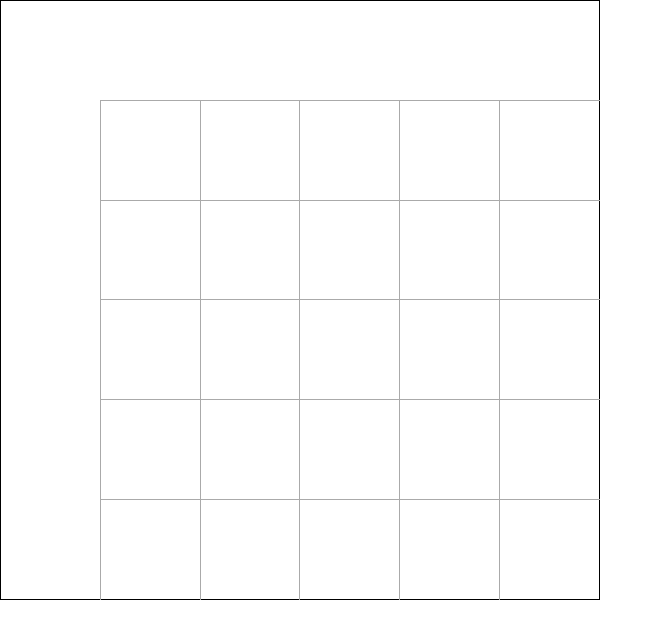
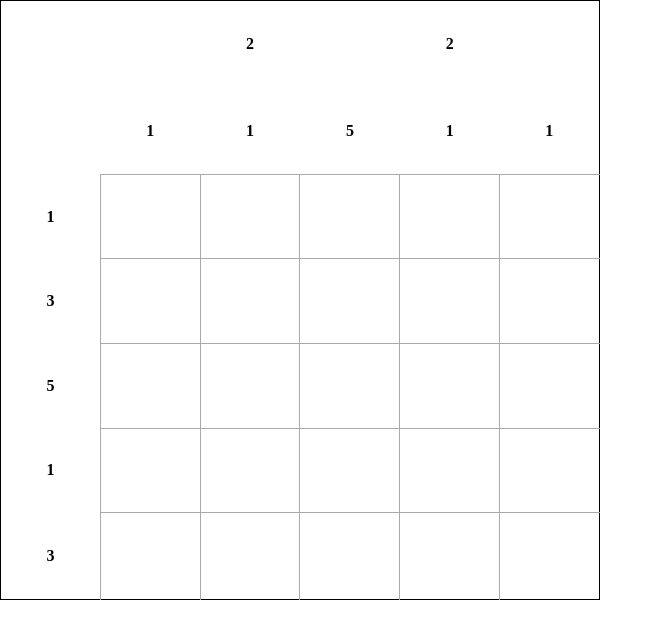
Before and after one commit to NatUsik6/RS-School-Stage1-Tasks, a plain HTML site: page nonograms/index.html in a window 1280 px wide. Shown: the whole page, without its empty margins (0-663 px from the left). Drawn offline with Linux system fonts and the light colour scheme.

Commit message:
feat: add logic to fill clues

```diff
--- a/nonograms/src/common.js
+++ b/nonograms/src/common.js
@@ -1,7 +1,15 @@
 export const createElement = (tag, className, parent) => {
   const element = document.createElement(tag);
   element.className = className;
-  parent.appendChild(element);
+  parent.append(element);
 
   return element;
 };
+
+export const createPreElement = (tag, className, parent) => {
+  const element = document.createElement(tag);
+  element.className = className;
+  parent.prepend(element);
+
+  return element;
+};
--- a/nonograms/src/index.js
+++ b/nonograms/src/index.js
@@ -1,40 +1,73 @@
 "use strict";
 
-import { createElement } from "./common.js";
+import { createElement, createPreElement } from "./common.js";
 
 const tableWidth = 5;
 const tableHeight = 5;
 
 const main = createElement("main", "main", document.querySelector("body"));
+const table = createElement("table", "table", main);
 
-const createTable = () => {
-  const table = createElement("table", "table", main);
-  const firstRow = createElement("tr", "table-row", table);
+const clueTableRows = [];
+const tableRows = [];
+let nonograms = [];
 
-  for (let index = 0; index < tableWidth + 1; index++) {
-    createElement("th", "clue-cell clue-cell-vertical", firstRow);
-  }
+const getNonograms = async () => {
+  const response = await fetch("resources/nonograms.json");
+  nonograms = await response.json();
+}
+
+const createTable = async () => {
+  await getNonograms();
 
   for (let rowIndex = 0; rowIndex < tableHeight; rowIndex++) {
     const row = createElement("tr", "table-row", table);
-    createElement("th", "clue-cell clue-cell-horizontal", row);
+    tableRows.push(row);
 
     for (let cellIndex = 0; cellIndex < tableWidth; cellIndex++) {
       createElement("td", "cell", row);
     }
   }
+
+  const verticalClues = getVerticalClues();
+  fillVerticalClueCells(verticalClues);
+
+  const horizontalClues = getHorizontalClues();
+  fillHorizontalClueCells(horizontalClues);
 };
 
-const fillClues = async () => {
-  const response = await fetch("../resources/nonograms.json");
-  const nonograms = await response.json();
+const getVerticalClues = () => {
+  const nonogram = nonograms[0];
+  const verticalClues = [];
+
+  for (let columnIndex = 0; columnIndex < nonogram.data[0].length; columnIndex++) {
+    const clueColumn = [0];
+
+    for (let cellIndex = 0; cellIndex < nonogram.data.length; cellIndex++) {
+      const cell = nonogram.data[cellIndex][columnIndex];
+
+      if (cell === 0 && clueColumn[clueColumn.length - 1] !== 0) {
+        clueColumn.push(0);
+      }
+
+      if (cell === 1) {
+        clueColumn[clueColumn.length - 1]++;
+      }
+    }
+
+    verticalClues.push(clueColumn.filter(item => item !== 0).reverse());
+  }
+
+  return verticalClues;
+}
+
+const getHorizontalClues = () => {
   const nonogram = nonograms[0];
   const horizontalClues = [];
 
   for (let rowIndex = 0; rowIndex < nonogram.data.length; rowIndex++) {
     const row = nonogram.data[rowIndex];
-    horizontalClues.push([0]);
-    const clueRow = horizontalClues[rowIndex];
+    const clueRow = [0];
 
     for (let cellIndex = 0; cellIndex < row.length; cellIndex++) {
       const cell = row[cellIndex];
@@ -47,6 +80,55 @@ const fillClues = async () => {
         clueRow[clueRow.length - 1]++;
       }
     }
+
+    horizontalClues.push(clueRow.filter(item => item !== 0).reverse());
+  }
+
+  return horizontalClues;
+}
+
+const fillVerticalClueCells = (verticalClues) => {
+  const maxCluesCount = verticalClues.reduce((maxCount, cluesColumn) => {
+    return maxCount > cluesColumn.length ? maxCount : cluesColumn.length;
+  }, 0);
+
+  for (let rowIndex = 0; rowIndex < maxCluesCount; rowIndex++) {
+    const row = createPreElement("tr", "table-row", table);
+    clueTableRows.unshift(row);
+
+    for (let index = 0; index < tableWidth; index++) {
+      const verticalClueCell = createElement("th", "clue-cell clue-cell-vertical", row);
+      const cellValue = verticalClues[index][rowIndex];
+
+      if (cellValue) {
+        verticalClueCell.textContent = cellValue;
+      }
+    }
+  }
+}
+
+const fillHorizontalClueCells = (horizontalClues) => {
+  const maxCluesCount = horizontalClues.reduce((maxCount, cluesColumn) => {
+    return maxCount > cluesColumn.length ? maxCount : cluesColumn.length;
+  }, 0);
+
+  for (const clueRow of clueTableRows) {
+    for (let index = 0; index < maxCluesCount; index++) {
+      createPreElement("th", "clue-cell", clueRow);
+    }
+  }
+
+  for (let rowIndex = 0; rowIndex < tableRows.length; rowIndex++) {
+    const row = tableRows[rowIndex];
+
+    for (let cellIndex = 0; cellIndex < maxCluesCount; cellIndex++) {
+      const horizontalClueCell = createPreElement("th", "clue-cell clue-cell-horizontal", row);
+      const cellValue = horizontalClues[rowIndex][cellIndex];
+
+      if (cellValue) {
+        horizontalClueCell.textContent = cellValue;
+      }
+    }
   }
 }
 
--- a/nonograms/styles/style.scss
+++ b/nonograms/styles/style.scss
@@ -8,6 +8,7 @@
   height: 75vmin;
   border-collapse: collapse;
   border: 1px solid black;
+  table-layout: fixed;
 }
 
 .cell {
```
Also changed, not shown: nonograms/styles/style.css, 1 other file.
